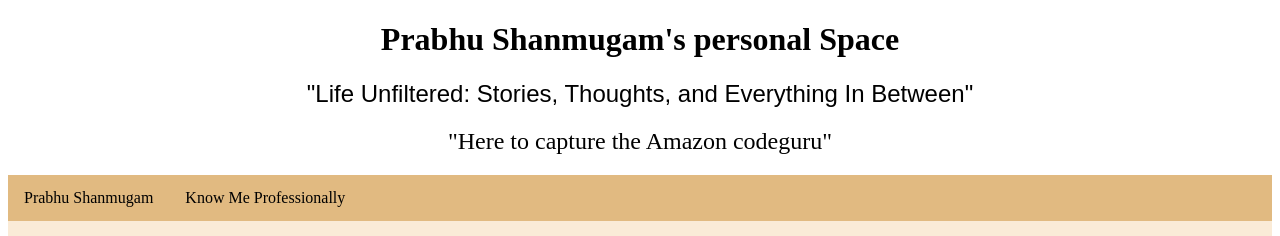
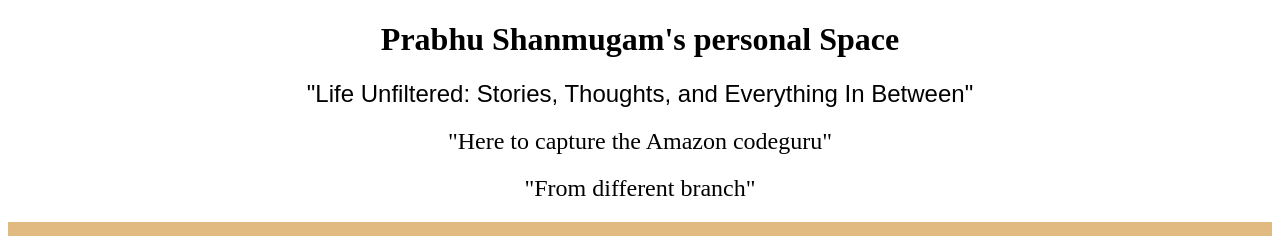
Before and after one commit to Prabhuccp/PsPortfolio, a plain HTML site: page Index.html in a window 1280 px wide. Shown: the top 236 px of the page. Drawn offline with Linux system fonts and the light colour scheme.

Commit message:
error for code guru

```diff
--- a/Index.html
+++ b/Index.html
@@ -10,6 +10,7 @@
             <h1>Prabhu Shanmugam's personal Space</h1>
             <h2 style="font-family: Arial, Helvetica, sans-serif;">"Life Unfiltered: Stories, Thoughts, and Everything In Between"</h2>
             <h2>"Here to capture the Amazon codeguru"</h2> <!-- Missing font-family -->
+            <h2>"From different branch"</h2>
         </div>
         <div class="content">
             <ul class="bread">
```
